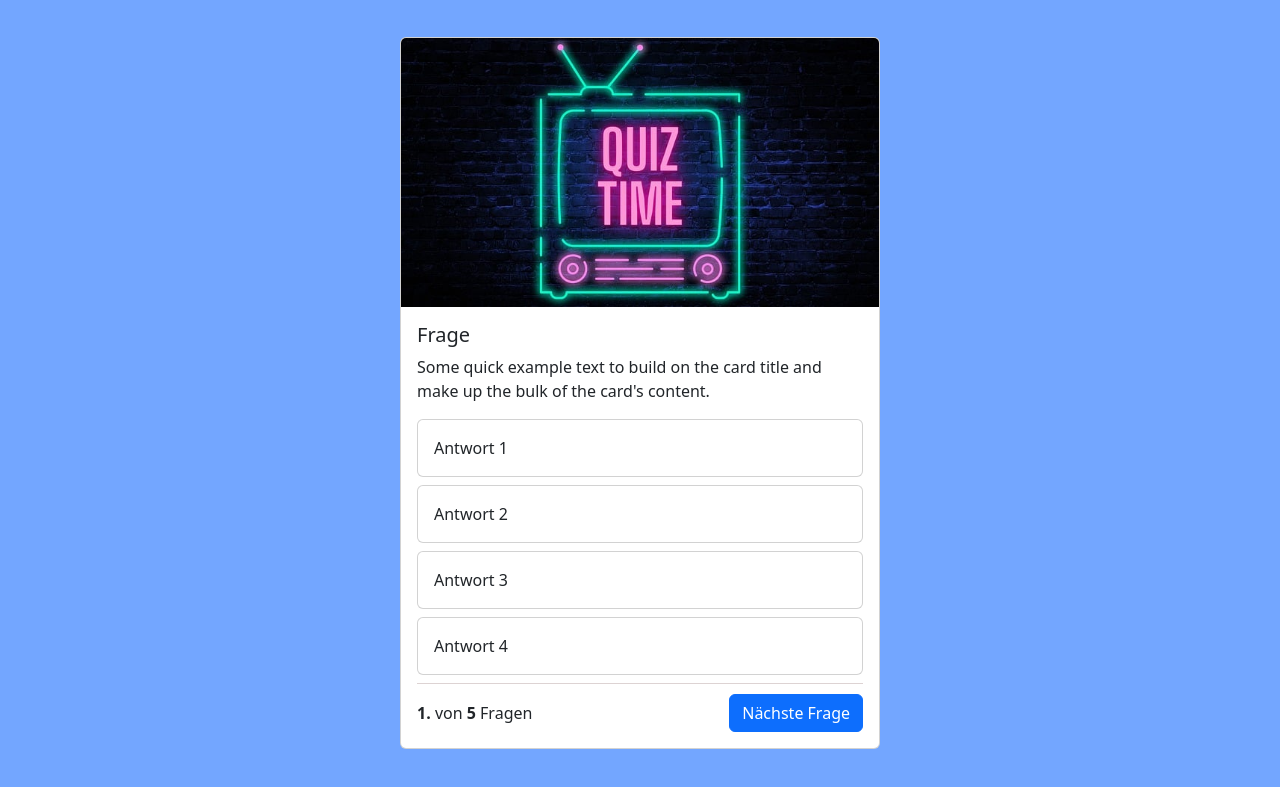
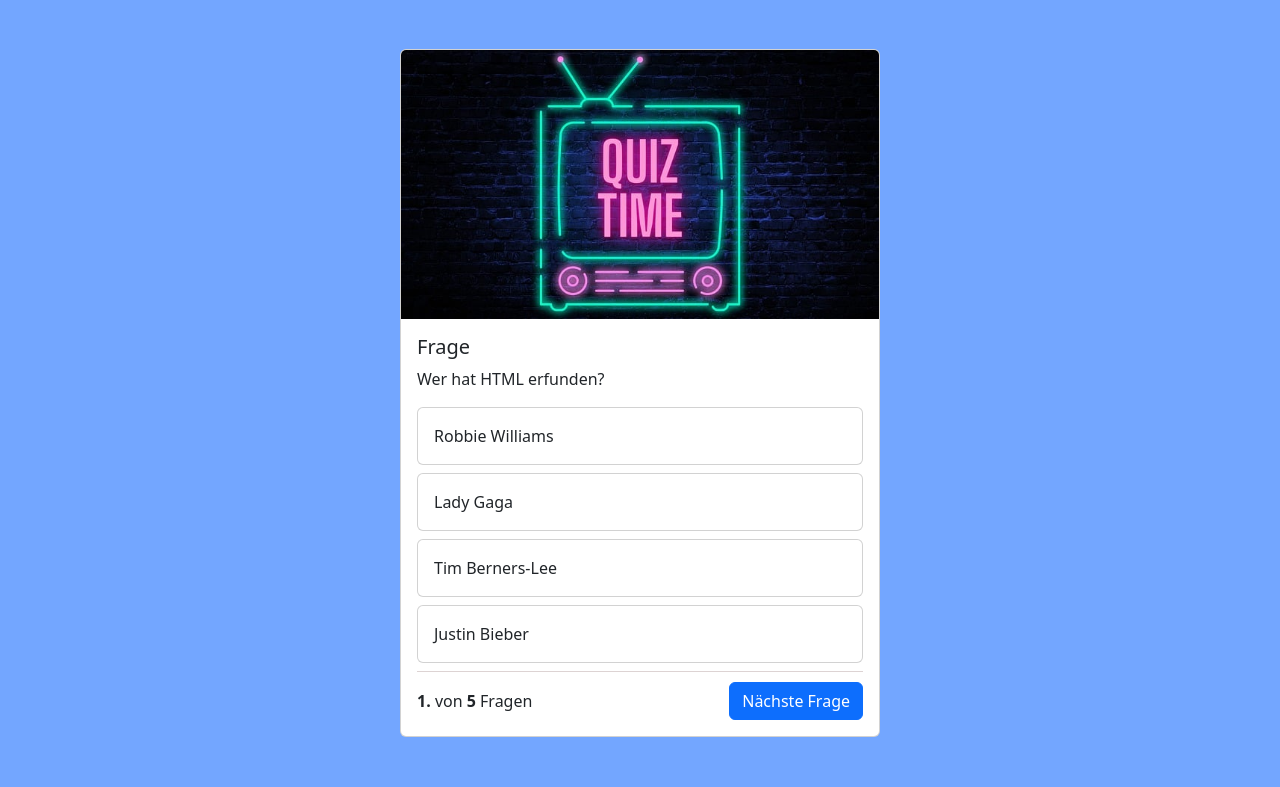
Before and after one commit to DonDomenico/quizapp, a plain HTML site: page index.html in a window 1280 px wide. Shown: the part 63-850 px from the top of the page. Drawn offline with nearby package versions, Linux system fonts and the light colour scheme.

Commit message:
added js

```diff
--- a/index.html
+++ b/index.html
@@ -1,5 +1,6 @@
 <!DOCTYPE html>
 <html lang="en">
+
 <head>
     <meta charset="UTF-8">
     <meta name="viewport" content="width=device-width, initial-scale=1.0">
@@ -8,10 +9,14 @@
     <title>Quizapp</title>
 
     <!-- Bootstrap file -->
-    <link href="https://cdn.jsdelivr.net/npm/bootstrap@5.3.3/dist/css/bootstrap.min.css" rel="stylesheet" integrity="sha384-QWTKZyjpPEjISv5WaRU9OFeRpok6YctnYmDr5pNlyT2bRjXh0JMhjY6hW+ALEwIH" crossorigin="anonymous">
-    <script src="https://cdn.jsdelivr.net/npm/bootstrap@5.3.3/dist/js/bootstrap.bundle.min.js" integrity="sha384-YvpcrYf0tY3lHB60NNkmXc5s9fDVZLESaAA55NDzOxhy9GkcIdslK1eN7N6jIeHz" crossorigin="anonymous"></script>
+    <link href="https://cdn.jsdelivr.net/npm/bootstrap@5.3.3/dist/css/bootstrap.min.css" rel="stylesheet"
+        integrity="sha384-QWTKZyjpPEjISv5WaRU9OFeRpok6YctnYmDr5pNlyT2bRjXh0JMhjY6hW+ALEwIH" crossorigin="anonymous">
+    <script src="https://cdn.jsdelivr.net/npm/bootstrap@5.3.3/dist/js/bootstrap.bundle.min.js"
+        integrity="sha384-YvpcrYf0tY3lHB60NNkmXc5s9fDVZLESaAA55NDzOxhy9GkcIdslK1eN7N6jIeHz"
+        crossorigin="anonymous"></script>
 </head>
-<body>
+
+<body onload="init()">
     <header>
         <nav class="navbar bg-body-tertiary">
             <div class="container-fluid">
@@ -25,37 +30,21 @@
             <img src="img/quiz-5858940_640.jpg" class="card-img-top" alt="...">
             <div class="card-body">
                 <h5 class="card-title">Frage</h5>
-              <p class="card-text">Some quick example text to build on the card title and make up the bulk of the card's content.</p>
+                <p class="card-text" id="question"></p>
 
-              <div class="card mb-2">
-                <div class="card-body">
-                  Antwort 1
-                </div>
-              </div>
-              <div class="card mb-2">
-                <div class="card-body">
-                  Antwort 2
-                </div>
-              </div>
-              <div class="card mb-2">
-                <div class="card-body">
-                  Antwort 3
-                </div>
-              </div>
-              <div class="card mb-2">
-                <div class="card-body">
-                  Antwort 4
-                </div>
-              </div>
+                <div class="answer-container" id="answer-container"></div>
+
                 <div class="question-footer">
                     <span>
-                    <b>1.</b> von <b>5</b> Fragen
+                        <b id="current-question"></b> von <b id="question-amount"></b> Fragen
                     </span>
                     <button class="btn btn-primary">Nächste Frage</button>
                   </div>
             </div>
         </div>
     </div>
+    </div>
 
 </body>
+
 </html>
--- a/script.js
+++ b/script.js
@@ -0,0 +1,91 @@
+let questions = [
+    {
+        "question": "Wer hat HTML erfunden?",
+        "answers": ["Robbie Williams", "Lady Gaga", "Tim Berners-Lee", "Justin Bieber"],
+        "correct_answer": 2
+    },
+    {
+        "question": "Wer gilt als Verfasser der amerikanischen Unabhängigkeitserklärung?",
+        "answers": ["Thomas Jefferson", "Benjamin Franklin", "George Washington", "John Adams"],
+        "correct_answer": 0
+    },
+    {
+        "question": "Welches Land ist kein ständiges Mitglied im Sicherheitsrat der Vereinten Nationen?",
+        "answers": ["USA", "Russland", "China", "Deutschland"],
+        "correct_answer": 3
+    },
+    {
+        "question": "Wie heisst die Hauptstadt von Äthiopien?",
+        "answers": ["Nairobi", "Addis Abeba", "Mogadischu", "Harare"],
+        "correct_answer": 1
+    },
+    {
+        "question": "In welchem Ozean liegt die Insel Hawaii?",
+        "answers": ["Atlantischer Ozean", "Indischer Ozean", "Karibisches Meer", "Pazifischer Ozean"],
+        "correct_answer": 3
+    }
+]
+
+let currentQuestion = 0;
+
+function init() {
+    renderQuestion();
+    renderAnswers();
+    renderCurrentQuestionId();
+    renderQuestionAmount();
+}
+
+
+function renderQuestion() {
+    let questionContainer = document.getElementById('question');
+
+    questionContainer.innerHTML += /*html*/ `
+        ${questions[currentQuestion].question}
+    `;
+}
+
+function renderAnswers() {
+    let answerContainer = document.getElementById('answer-container');
+
+    for (let i = 0; i < questions[currentQuestion].answers.length; i++) {
+        answerContainer.innerHTML += /*html*/ `
+            <div class="card mb-2 answer" onclick="checkAnswer(${i})" id="answer${i}">
+                <div class="card-body">
+                    ${questions[currentQuestion].answers[i]}
+                </div>
+            </div>
+        `;
+    }
+}
+
+
+function checkAnswer(i) {
+    let clickedAnswer = questions[currentQuestion].answers[i];
+    let answerIndex = questions[currentQuestion].answers.indexOf(clickedAnswer);
+    let correctAnswer = questions[currentQuestion].correct_answer;
+    let answerField = document.getElementById(`answer${i}`);
+
+    if(answerIndex == correctAnswer) {
+        answerField.style.backgroundColor = "green";
+    } else {
+        answerField.style.backgroundColor = "red";
+    }
+}
+
+
+function renderQuestionAmount() {
+    let container = document.getElementById('question-amount');
+
+    container.innerHTML += /*html*/ `
+        ${questions.length}
+    `;
+}
+
+
+function renderCurrentQuestionId() {
+    let currentQuestionId = document.getElementById('current-question');
+
+    currentQuestionId.innerHTML += /*html*/ `
+        ${currentQuestion + 1}.
+    `;
+}
--- a/style.css
+++ b/style.css
@@ -21,3 +21,8 @@ body {
 .quiz-card {
     width: 30rem;
 }
+
+.answer:hover {
+    background-color: rgb(107, 238, 238);
+    cursor: pointer;
+}
```
Lines whose indentation alone changed are shown as unchanged.
